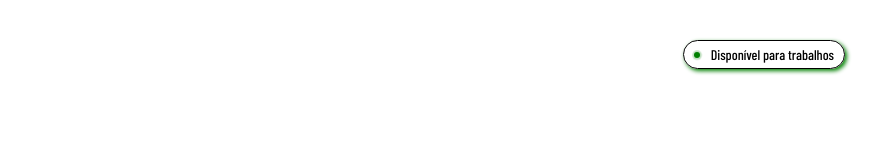
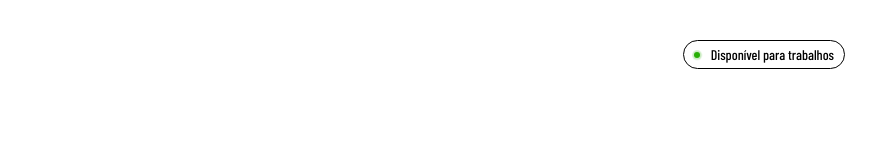
Before and after one commit to rena02to/portifolio, a Next.js app: page / in a window 1280 px wide. Shown: the top 160 px of the page, without its empty margins (395-1276 px from the left). Built offline with nearby package versions, Linux system fonts and the light colour scheme; a web font is replaced by a local one.

Commit message:
Inserindo o SpeedInsights

```diff
--- a/package.json
+++ b/package.json
@@ -10,6 +10,7 @@
   },
   "dependencies": {
     "@vercel/analytics": "^1.2.2",
+    "@vercel/speed-insights": "^1.0.10",
     "hamburger-react": "^2.5.0",
     "next": "14.1.3",
     "react": "^18",
--- a/src/pages/_app.tsx
+++ b/src/pages/_app.tsx
@@ -1,6 +1,7 @@
 import "@/styles/globals.scss";
 import type { AppProps } from "next/app";
 import { Analytics } from "@vercel/analytics/react";
+import { SpeedInsights } from "@vercel/speed-insights/next";
 import Head from "next/head";
 import { store, persistor } from './../redux/store';
 import { Provider } from "react-redux";
@@ -14,6 +15,7 @@ export default function App({ Component, pageProps }: AppProps) {
         <meta name="viewport" content="width=device-width, initial-scale=1.0" />
       </Head>
       <Analytics />
+      <SpeedInsights />
       <Provider store={store}>
         <PersistGate loading={null} persistor={persistor}>
           <Component {...pageProps} />
--- a/src/styles/mixins-and-variables.scss
+++ b/src/styles/mixins-and-variables.scss
@@ -6,7 +6,7 @@ $font-barlow: "Barlow Condensed", sans-serif;
 $backgound-geral: white;
 $button-navbar-color: rgb(119, 175, 156);
 $navbar-color: rgb(34, 46, 80);
-$color-icon-open: green;
+$color-icon-open: rgb(39, 175, 5);
 
 @mixin align-flex($direction){
     display: flex;
--- a/src/styles/start.module.scss
+++ b/src/styles/start.module.scss
@@ -3,8 +3,7 @@
 .home{
     position: relative;
     .open{
-        border: 1.25px solid black;
-        box-shadow: 2px 2px 4px $color-icon-open;
+        border: 1px solid black;
         width: 140px;
         position: absolute;
         right: 40px;
```
Also changed, not shown: 1 other file (tests, documents, lock files or other folders).
